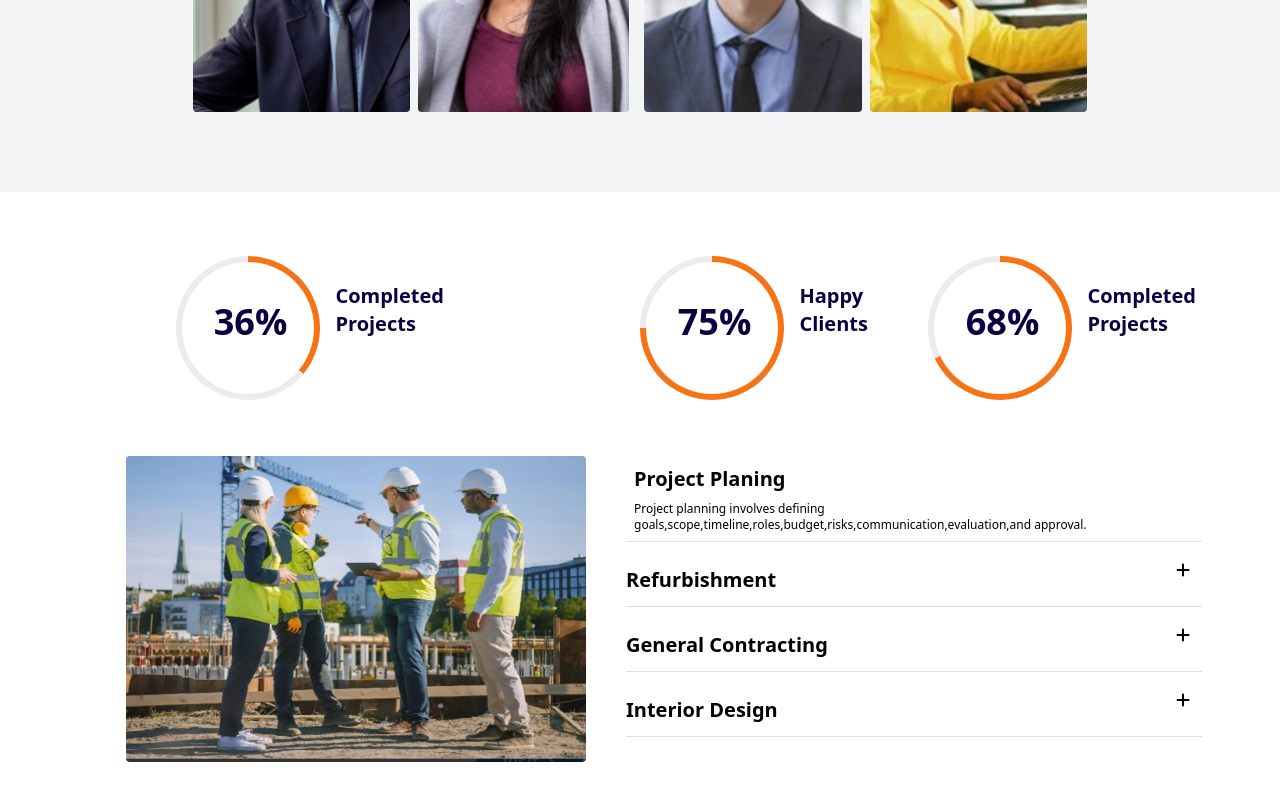
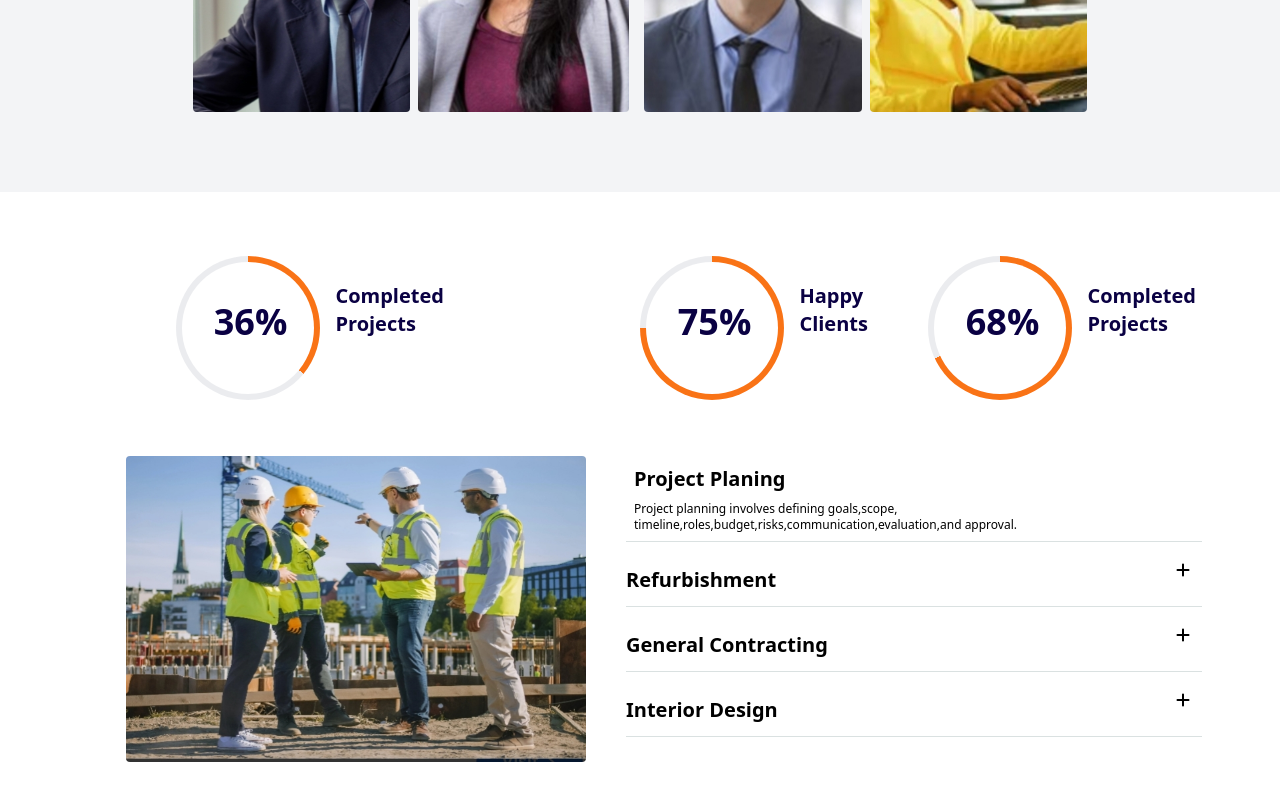
Before and after one commit to aalishbasheikh/Construction-Site, a website built with Vite: page index.html in a window 1280 px wide. Shown: the part 4899-5699 px from the top of the page. Built offline with nearby package versions, Linux system fonts and the light colour scheme; files whose address does not match are found by name.

Commit message:
updating projects

```diff
--- a/index.html
+++ b/index.html
@@ -456,7 +456,8 @@ People
             </div>
             <div class="md:w-[45%] w-[95%] md:me-0 me-2 ms-4 md:mt-0 mt-6 md:ms-10">
               <p class="text-black font-bold text-xl md:ms-2">Project Planing</p>
-              <p class=" text-xs border-b border-b-[#dae1e1] text-black md:p-2 ">Project planning involves defining goals,scope,timeline,roles,budget,risks,communication,evaluation,and approval.</p>
+              <p class=" text-xs border-b border-b-[#dae1e1] text-black md:p-2 ">Project planning involves defining goals,scope,
+                <br>timeline,roles,budget,risks,communication,evaluation,and approval.</p>
 
               <div class=" py-2 flex justify-between border-b border-b-[#dae1e1]">
  <p class="mt-4 text-xl font-bold">Refurbishment</p>
```
